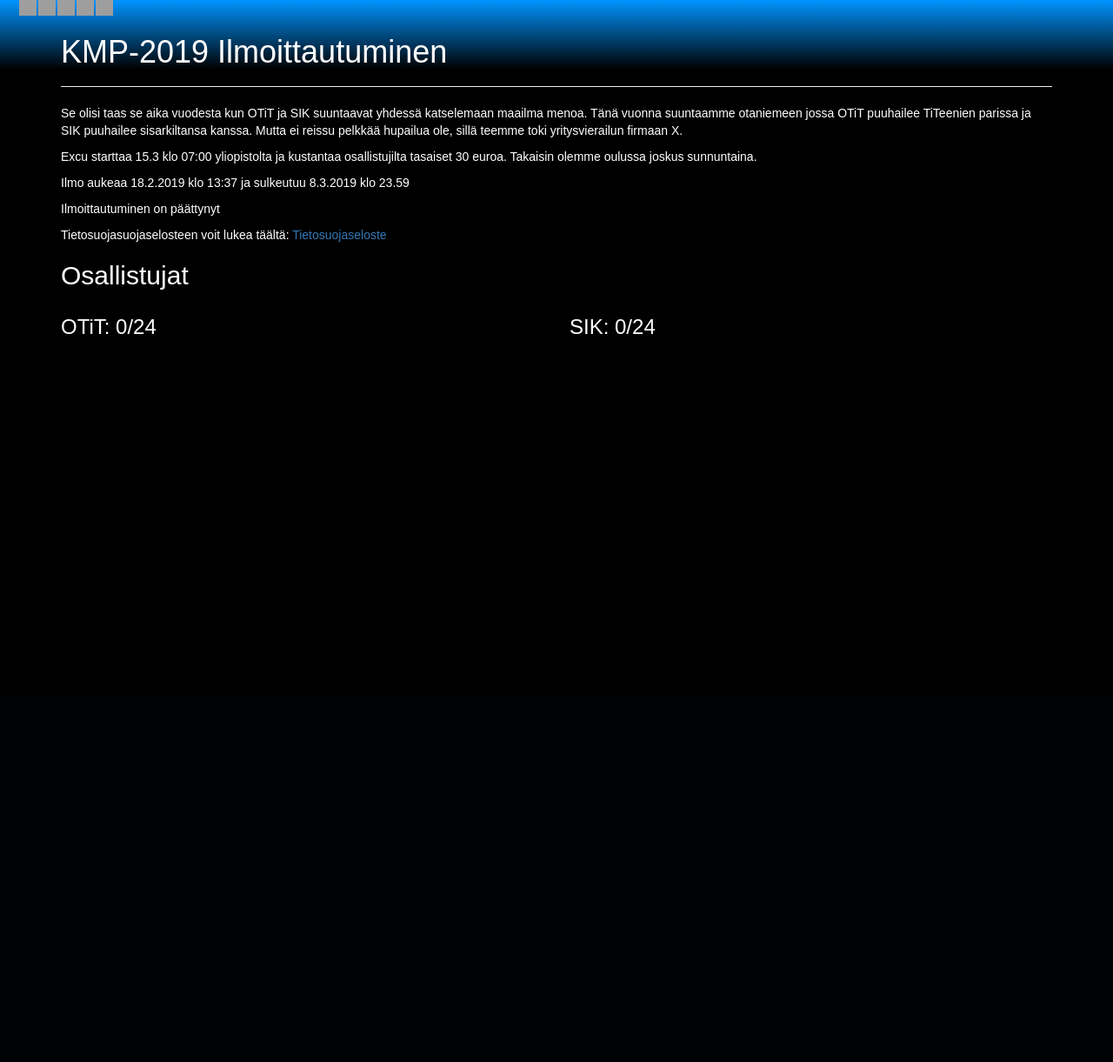
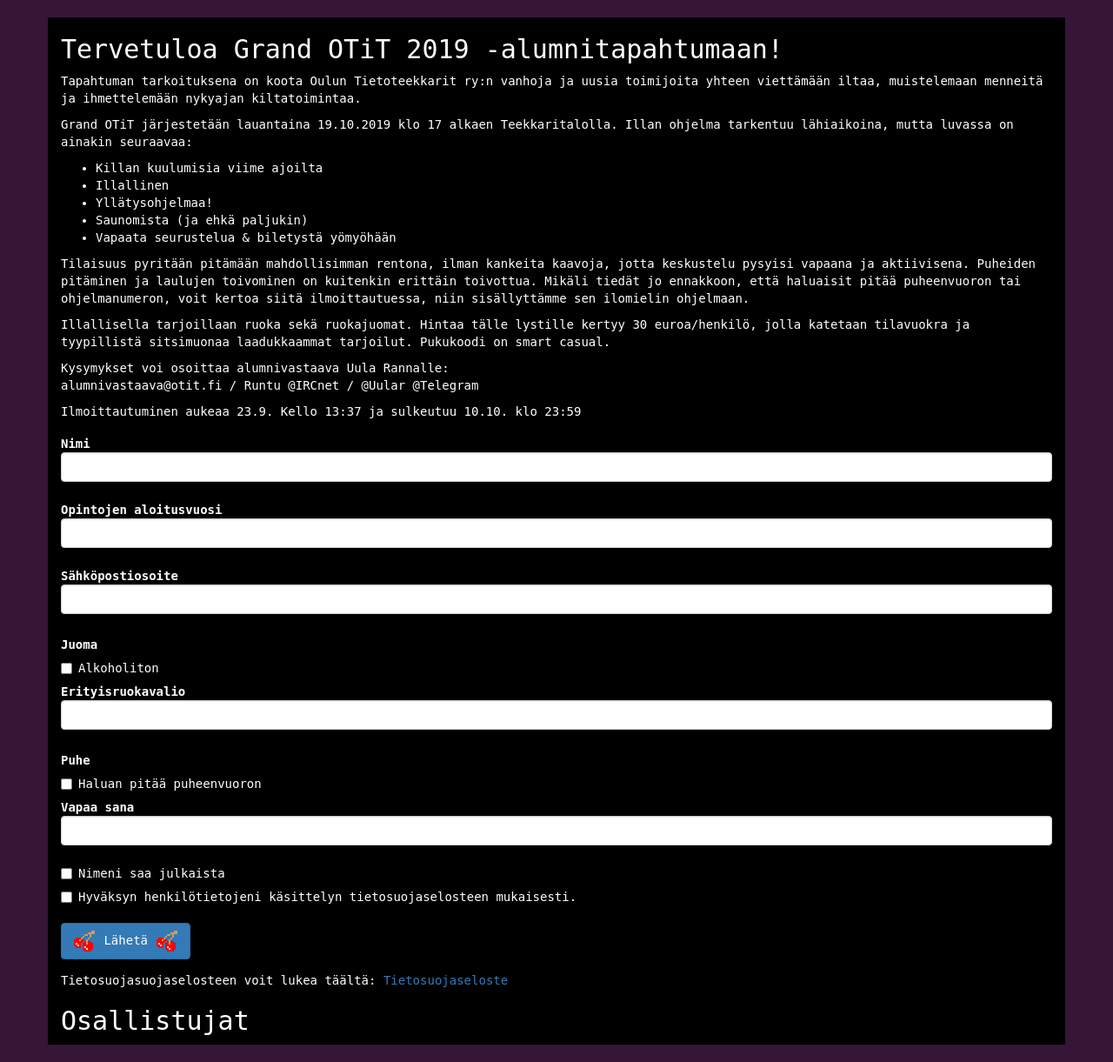
Before and after one commit to Glukoosi/flaskquery, a Flask app: page / in a window 1280 px wide. Shown: the whole page at 87% size. Before the commit the page ends 384 px from the top, so only its background shows below. Run offline with Flask 2, Linux system fonts and the light colour scheme; data that the repository does not hold is empty; some libraries are stand-ins or nearby versions; grey boxes are pictures that could not be loaded.

Commit message:
init :---D grandotit

```diff
--- a/app/forms.py
+++ b/app/forms.py
@@ -1,14 +1,19 @@
 from flask_wtf import FlaskForm
 from wtforms import StringField, BooleanField, SubmitField, RadioField, SelectField
 from wtforms.validators import DataRequired, InputRequired
+from markupsafe import Markup
 
 class Form(FlaskForm):
-    name = StringField('Nimi*', validators=[DataRequired()])
-    guild = RadioField('Kilta*', choices=(['otit', 'OTiT'],['sik', 'SIK']))
-    mail = StringField('Sähköpostiosoite*', validators=[DataRequired()])
-    phone = StringField('Puhelinnumero*', validators=[DataRequired()])
-    place = SelectField('Lähtöpaikka*', choices=(['yliopisto', 'Yliopisto'], ['tuira', 'Tuira'], ['linja-autoasema', 'Linja-autoasema']), validators=[DataRequired()])
+    name = StringField('Nimi', validators=[DataRequired()])
+    year = StringField('Opintojen aloitusvuosi')
+    mail = StringField('Sähköpostiosoite', validators=[DataRequired()])
+    nonalcoholic = BooleanField('Alkoholiton')
+    food = StringField('Erityisruokavalio')
+    speechbox = BooleanField('Haluan pitää puheenvuoron')
+    speech = StringField('Edustamani taho tai puheenvuoron aihe')
+    other = StringField('Vapaa sana')
+    public = BooleanField('Nimeni saa julkaista')
     consent = BooleanField(
-        'Hyväksyn henkilötietojeni käsittelyn tietosuojaselosteen mukaisesti, sekä ymmärrän ilmoittatumisen olevan sitova.',
+        'Hyväksyn henkilötietojeni käsittelyn tietosuojaselosteen mukaisesti.',
         validators=[InputRequired()])
-    submit = SubmitField('Lähetä')
+    submit = SubmitField("Lähetä")
--- a/app/routes.py
+++ b/app/routes.py
@@ -8,7 +8,7 @@ import os
 
 app.config['BASIC_AUTH_USERNAME'] = os.environ.get("ADMIN_USER") or 'admin'
 app.config['BASIC_AUTH_PASSWORD'] = os.environ.get("ADMIN_PASSWORD") or 'helevetinhyvasalasana' # TODO: this could be somewhere else
-
+appurl = os.environ.get("URL")
 basic_auth = BasicAuth(app)
 
 
@@ -16,16 +16,12 @@ basic_auth = BasicAuth(app)
 def index():
     form = Form()
 
-    starttime = datetime(2019, 2, 18, 13, 37, 00)
-    endtime = datetime(2019, 3, 15, 00, 00, 00)
+    starttime = datetime(2018, 2, 18, 13, 37, 00)
+    endtime = datetime(2020, 3, 15, 00, 00, 00)
     nowtime = datetime.now()
 
-    limit = 24
 
-    o_entries = Model.query.filter_by(guild="otit")
-    s_entries = Model.query.filter_by(guild="sik")
-    o_count = Model.query.filter_by(guild="otit").count()
-    s_count = Model.query.filter_by(guild="sik").count()
+    entries = Model.query.all()
 
     if form.validate_on_submit():
         flash('Kiitos ilmoittautumisesta!')
@@ -33,36 +29,29 @@ def index():
 
             name=form.name.data,
             mail=form.mail.data,
-            guild=form.guild.data,
-            phone=form.phone.data,
-            place=form.place.data,
+            year=form.year.data,
+            nonalcoholic=form.nonalcoholic.data,
+            food=form.food.data,
+            speech=form.speech.data,
+            other=form.other.data,
+            public=form.public.data,
             datetime=nowtime
         )
+
         db.session.add(sub)
         db.session.commit()
-        return redirect("https://www.otit.fi/kmp/")
-    return render_template('index.html', title='KMP-2019 Ilmoittautuminen',
-                           o_entries=o_entries,
-                           s_entries=s_entries,
-                           o_count=o_count,
-                           s_count=s_count,
+        return redirect(appurl+"#Lähetetty")
+    return render_template('index.html', title='Grand OTiT',
+                           entries=entries,
                            starttime=starttime,
                            endtime=endtime,
                            nowtime=nowtime,
-                           limit=limit,
+                           appurl=appurl,
                            form=form)
 
 @app.route('/admin', methods=['GET'])
 @basic_auth.required
 def admin():
-    limit = 24
-    o_entries = Model.query.filter_by(guild="otit")
-    s_entries = Model.query.filter_by(guild="sik")
-    o_count = Model.query.filter_by(guild="otit").count()
-    s_count = Model.query.filter_by(guild="sik").count()
-    return render_template('admin.html', title='KMP-2019 ADMIN',
-                           o_entries=o_entries,
-                           s_entries=s_entries,
-                           o_count=o_count,
-                           s_count=s_count,
-                           limit=limit)
+    entries = Model.query.all()
+    return render_template('admin.html', title='Grand OTiT', appurl=appurl,
+                           entries=entries)
--- a/app/static/script.js
+++ b/app/static/script.js
@@ -1,9 +1,30 @@
 document.addEventListener('DOMContentLoaded', function(){
-var follow1 = document.getElementById("beer4");
-var follow2 = document.getElementById("beer3");
-var follow3 = document.getElementById("beer2");
-var follow4 = document.getElementById("beer1");
-var follow5 = document.getElementById("bus");
+
+var follow1 = document.getElementById("follow5");
+var follow2 = document.getElementById("follow4");
+var follow3 = document.getElementById("follow3");
+var follow4 = document.getElementById("follow2");
+var follow5 = document.getElementById("follow1");
+
+$('input[type=checkbox][name=speechbox]').change(function() {
+        if (document.getElementById('speechbox').checked) {
+            $('#speech-info').show();
+        } else {
+            $('#speech-info').hide();
+            $('input[name=speech]').val("");
+        }
+    });
+
+
+if (window.location.href.split("#")[1] === "L%C3%A4hetetty" ) {
+    follow5 = document.getElementById("follow9");
+    follow2 = document.getElementById("follow8");
+    follow3 = document.getElementById("follow7");
+    follow4 = document.getElementById("follow6");
+    follow1 = document.getElementById("follow1");
+}
+
+
 var mouse = {x: 0, y: 0}; //mouse.x, mouse.y
 
 document.addEventListener("mousemove", getMouse);
@@ -28,13 +49,19 @@ setInterval(followMouse, 50, mouse, follow5pos, follow5);
 
 
 function getMouse(e) {
-    mouse.x = e.pageX - 11;
+    mouse.x = e.pageX - 14;
     mouse.y = e.pageY;
+
+    follow1.style.visibility = "visible";
+    follow2.style.visibility = "visible";
+    follow3.style.visibility = "visible";
+    follow4.style.visibility = "visible";
+    follow5.style.visibility = "visible";
 }
 
 function followMouse(target, beepos, bee) {
     //1. find distance X , distance Y
-    var distX = target.x + 22 - beepos.x;
+    var distX = target.x + 42 - beepos.x;
     var distY = target.y - beepos.y;
     //Easing motion
     //Progressive reduction of distance
@@ -42,8 +69,8 @@ function followMouse(target, beepos, bee) {
     beepos.y += distY / (3 );
 
     bee.style.left = beepos.x + "px";
-    bee.style.top = beepos.y + "px";
-
+    bee.style.top = beepos.y - 10 + "px";
+    bee.style.transform = 'rotate('+ Math.atan2(target.y - beepos.y, target.x - beepos.x) + 'rad)';
 
 }
 
--- a/app/static/stylesheet.css
+++ b/app/static/stylesheet.css
@@ -15,6 +15,17 @@
 
 .flashes{
     padding-top: 50px;
+    font-size: 72px;
+    padding-bottom: 50px;
+}
+
+.inset{
+    padding-left: 40px;
+    padding-bottom: 10px;
+}
+
+.hide_{
+    display: none;
 }
 
 html, body {
@@ -23,15 +34,24 @@ html, body {
     padding: 0;
 }
 
+.btn{
+    margin-top: 20px;
+}
+
 table{
     width: 100%;
 }
 
+.container{
+    background-color: black;
+    margin-bottom: 20px;
+    margin-top: 20px;
+}
+
 body {
-    background-size: cover;
-    background: linear-gradient(#0094ff, #000000 10%) repeat-x fixed center #000000;
+    background-color: #351637;
     color: white;
-    font-family: "arial", serif;
+    font-family: Monospace;
 }
 
 @keyframes flash {
@@ -43,7 +63,6 @@ body {
 
 .follow {
     pointer-events: none;
-    position: relative;
-    width: 20px;
-    height: 18px;
+    position: absolute;
+    visibility: hidden;
 }
--- a/app/templates/headers.html
+++ b/app/templates/headers.html
@@ -4,44 +4,39 @@
     <meta http-equiv="X-UA-Compatible" content="IE=edge">
     <meta name="viewport" content="width=device-width, initial-scale=1">
 
-    <title>KMP 2019 ILMO</title>
+    <title>{{ title }}</title>
 
     <link rel="stylesheet" href="https://maxcdn.bootstrapcdn.com/bootstrap/3.3.7/css/bootstrap.min.css"
           integrity="sha384-BVYiiSIFeK1dGmJRAkycuHAHRg32OmUcww7on3RYdg4Va+PmSTsz/K68vbdEjh4u" crossorigin="anonymous">
-    <link rel="stylesheet" href="https://www.otit.fi/kmp/static/stylesheet.css">
+    <link rel="stylesheet" href="{{ appurl }}/static/stylesheet.css">
     <script src="https://ajax.googleapis.com/ajax/libs/jquery/1.12.4/jquery.min.js"></script>
     <script src="https://maxcdn.bootstrapcdn.com/bootstrap/3.3.7/js/bootstrap.min.js"
             integrity="sha384-Tc5IQib027qvyjSMfHjOMaLkfuWVxZxUPnCJA7l2mCWNIpG9mGCD8wGNIcPD7Txa"
             crossorigin="anonymous"></script>
-    <script src="https://www.otit.fi/kmp/static/script.js"></script>
+    <script src="{{ appurl }}/static/script.js"></script>
 </head>
 <body>
-<div class="return_msg">
-    <div class="container">
-        {% with messages = get_flashed_messages() %}
-            {% if messages %}
-                <div class=flashes>
-                    {% for message in messages %}
-                        {{ message }}<br>
-                    {% endfor %}
-                </div>
-            {% endif %}
-        {% endwith %}
-    </div>
-    <img id="bus" class="follow"
-         src="https://emojipedia-us.s3.dualstack.us-west-1.amazonaws.com/thumbs/120/microsoft/153/bus_1f68c.png">
-    <img id="beer1" class="follow"
-         src="https://emojipedia-us.s3.dualstack.us-west-1.amazonaws.com/thumbs/120/microsoft/153/beer-mug_1f37a.png">
-    <img id="beer2" class="follow"
-         src="https://emojipedia-us.s3.dualstack.us-west-1.amazonaws.com/thumbs/120/microsoft/153/beer-mug_1f37a.png">
 
-    <img id="beer3" class="follow"
-         src="https://emojipedia-us.s3.dualstack.us-west-1.amazonaws.com/thumbs/120/microsoft/153/beer-mug_1f37a.png">
+    <img id="follow1" class="follow"
+         src="{{ appurl }}/static/img/pacmanB.gif">
+    <img id="follow2" class="follow followA"
+         src="{{ appurl }}/static/img/ghost1B.gif">
+    <img id="follow3" class="follow followA"
+         src="{{ appurl }}/static/img/ghost2B.gif">
 
-    <img id="beer4" class="follow"
-         src="https://emojipedia-us.s3.dualstack.us-west-1.amazonaws.com/thumbs/120/microsoft/153/beer-mug_1f37a.png">
+    <img id="follow4" class="follow followA"
+         src="{{ appurl }}/static/img/ghost3B.gif">
 
-</div>
+    <img id="follow5" class="follow followA"
+         src="{{ appurl }}/static/img/ghost4B.gif">
+    <img id="follow6" class="follow followB"
+         src="{{ appurl }}/static/img/ghostXB.gif">
+    <img id="follow7" class="follow followB"
+         src="{{ appurl }}/static/img/ghostXB.gif">
+    <img id="follow8" class="follow followB"
+         src="{{ appurl }}/static/img/ghostXB.gif">
+    <img id="follow9" class="follow followB"
+         src="{{ appurl }}/static/img/ghostXB.gif">
 {% block content %}{% endblock %}
 </body>
 </html>
--- a/app/templates/index.html
+++ b/app/templates/index.html
@@ -4,35 +4,78 @@
 
 {% block content %}
     <div class="container">
-    <div class="page-header">
-        <h1>{{ title }}</h1>
+
+        <div class="return_msg">
+            {% with messages = get_flashed_messages() %}
+                {% if messages %}
+                    <div class=flashes>
+                        {% for message in messages %}
+                            {{ message }}<br>
+                        {% endfor %}
                     </div>
+                {% endif %}
+            {% endwith %}
+
+        </div>
+
+        <h2>Tervetuloa Grand OTiT 2019 -alumnitapahtumaan!</h2>
         <p>
-        Se olisi taas se aika vuodesta kun OTiT ja SIK suuntaavat yhdessä katselemaan maailma menoa. Tänä vuonna
-        suuntaamme otaniemeen jossa OTiT puuhailee TiTeenien parissa ja SIK puuhailee sisarkiltansa kanssa. Mutta ei
-        reissu pelkkää hupailua ole, sillä teemme toki yritysvierailun firmaan X.
+            Tapahtuman tarkoituksena on koota Oulun Tietoteekkarit ry:n vanhoja ja uusia toimijoita yhteen viettämään
+            iltaa, muistelemaan menneitä ja ihmettelemään nykyajan kiltatoimintaa.
         </p>
         <p>
-        Excu starttaa 15.3 klo 07:00 yliopistolta ja kustantaa osallistujilta tasaiset 30 euroa. Takaisin olemme oulussa
-        joskus sunnuntaina.
+            Grand OTiT järjestetään lauantaina 19.10.2019 klo 17 alkaen Teekkaritalolla. Illan ohjelma tarkentuu
+            lähiaikoina, mutta luvassa on ainakin seuraavaa:
+        <ul>
+            <li>Killan kuulumisia viime ajoilta</li>
+            <li>Illallinen</li>
+            <li>Yllätysohjelmaa!</li>
+            <li>Saunomista (ja ehkä paljukin)</li>
+            <li>Vapaata seurustelua & biletystä yömyöhään</li>
+        </ul>
         </p>
         <p>
-        Ilmo aukeaa 18.2.2019 klo 13:37 ja sulkeutuu 8.3.2019 klo 23.59
+            Tilaisuus pyritään pitämään mahdollisimman rentona, ilman kankeita kaavoja, jotta keskustelu pysyisi vapaana
+            ja aktiivisena. Puheiden pitäminen ja laulujen toivominen on kuitenkin erittäin toivottua. Mikäli tiedät jo
+            ennakkoon, että haluaisit pitää puheenvuoron tai ohjelmanumeron, voit kertoa siitä ilmoittautuessa, niin
+            sisällyttämme sen ilomielin ohjelmaan.
+        </p>
+        <p>
+            Illallisella tarjoillaan ruoka sekä ruokajuomat. Hintaa tälle lystille kertyy 30 euroa/henkilö, jolla
+            katetaan tilavuokra ja tyypillistä sitsimuonaa laadukkaammat tarjoilut. Pukukoodi on smart casual.
+        </p>
+        <p>
+            Kysymykset voi osoittaa alumnivastaava Uula Rannalle:
+            <br>
+            alumnivastaava@otit.fi / Runtu @IRCnet / @Uular @Telegram
+        </p>
+        <p>
+            Ilmoittautuminen aukeaa 23.9. Kello 13:37 ja sulkeutuu 10.10. klo 23:59
         </p>
         {% if starttime < nowtime < endtime %}
             <form class="form form-horizontal" method="post" role="form">
                 {{ form.hidden_tag() }}
                 {{ wtf.form_field(form.name) }}
-            <label class="extra-label">Kilta*</label>
-            {{ wtf.form_field(form.guild) }}
-            {% for e in form.guild.errors %}
-                <p class="text-danger">{{ e }}</p>
-            {% endfor %}
+                {{ wtf.form_field(form.year) }}
                 {{ wtf.form_field(form.mail) }}
-            {{ wtf.form_field(form.phone) }}
-            {{ wtf.form_field(form.place) }}
+
+                <label class="extra-label">Juoma</label>
+                {{ wtf.form_field(form.nonalcoholic) }}
+                {{ wtf.form_field(form.food) }}
+
+                <label class="extra-label">Puhe</label>
+                {{ wtf.form_field(form.speechbox) }}
+                <div id="speech-info" class="inset hide_">
+                    {{ wtf.form_field(form.speech) }}
+                </div>
+                {{ wtf.form_field(form.other) }}
+                {{ wtf.form_field(form.public) }}
                 {{ wtf.form_field(form.consent) }}
-            {{ wtf.form_field(form.submit) }}
+
+
+                <button type=submit class="btn btn-primary"><img src="{{ appurl }}/static/img/cherry.png"> Lähetä <img src="{{ appurl }}/static/img/cherry.png"></button>
+
+
             </form>
         {% elif nowtime < starttime %}
             <p>Ilmoittautuminen ei ole vielä alkanut</p>
@@ -40,29 +83,22 @@
             <p>Ilmoittautuminen on päättynyt</p>
         {% endif %}
         <p>
-        Tietosuojasuojaselosteen voit lukea täältä: <a href="https://www.otit.fi/kmp/static/KMPTietosuoja.pdf">Tietosuojaseloste</a>
+            Tietosuojasuojaselosteen voit lukea täältä: <a href="{{ appurl }}/static/GrandOTiTtietosuoja.pdf">Tietosuojaseloste</a>
         </p>
         <h2>Osallistujat</h2>
         <div class="row">
             <div class="col-sm-6">
-            <h3>OTiT: {{ o_count }}/{{ limit }}</h3>
-            {% for entry in o_entries %}
+                {% for entry in entries %}
+                    {% if entry.public %}
                     <p>{{ loop.index }}. {{ entry["name"][:30] }}
-                    {% if loop.index > limit %}
-                        (Varasijalla)
+                    </p>
+                    {% else %}
+                    <p>{{ loop.index }}. Remminorsu
+                    </p>
                     {% endif %}
-                </p>
-            {% endfor %}
-        </div>
-        <div class="col-sm-6">
-            <h3>SIK: {{ s_count }}/{{ limit }}</h3>
-            {% for entry in s_entries %}
-                <p>{{ loop.index }}. {{ entry["name"][:30] }}
-                    {% if loop.index > limit %}
-                        (Varasijalla)
-                    {% endif %}
-                </p>
                 {% endfor %}
             </div>
         </div>
+
+    </div>
 {% endblock %}
```
Also changed, not shown: app/models.py (+6 -3 lines), app/static/img/bus.png (deleted), app/static/img/cherry.png (added), app/static/img/ghost1B.gif (added), app/static/img/ghost2B.gif (added), app/static/img/ghost3B.gif (added), app/static/img/ghost4B.gif (added), app/static/img/ghostXB.gif (added), app/static/img/pacmanB.gif (added), 4 other files. Lines whose indentation alone changed are shown as unchanged.
